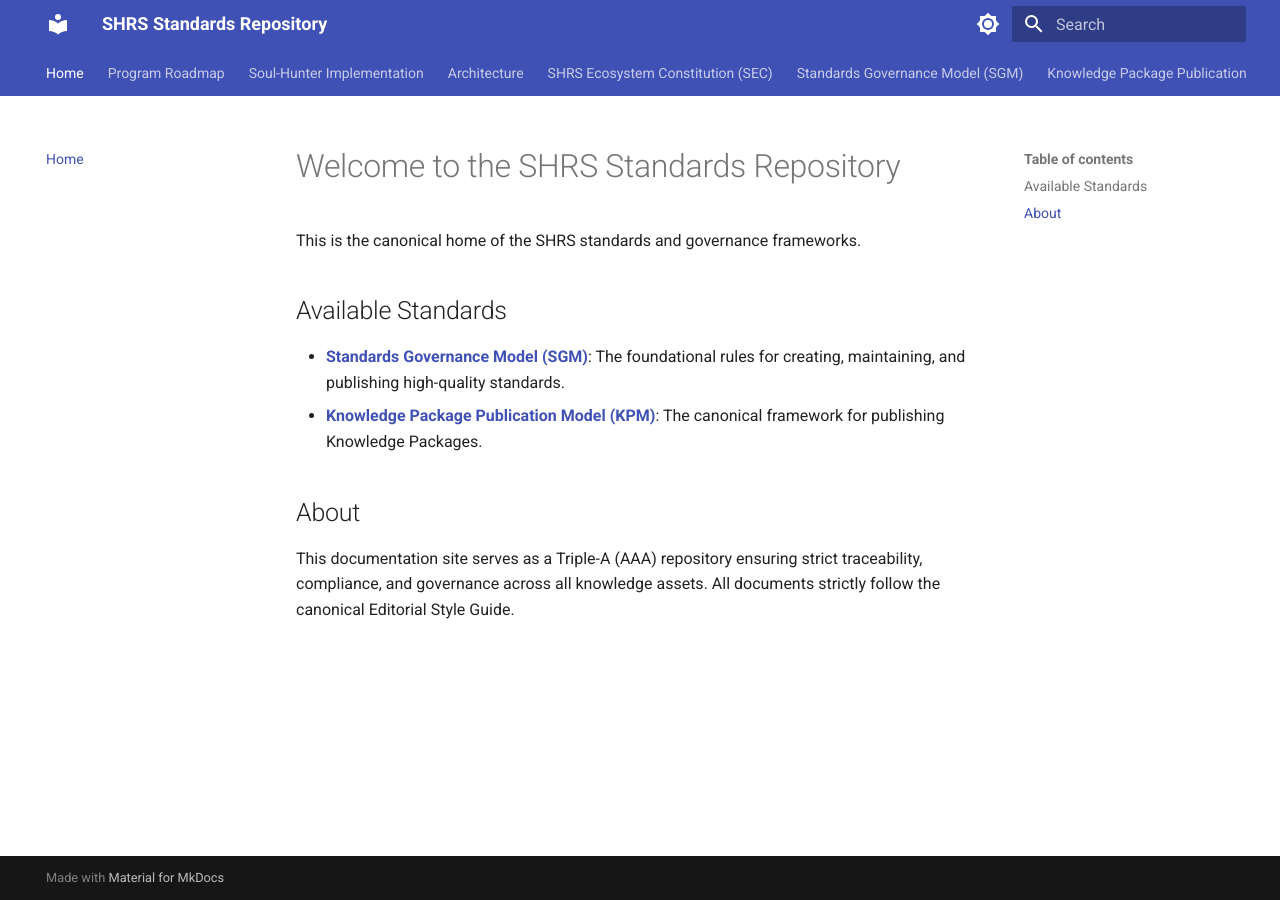
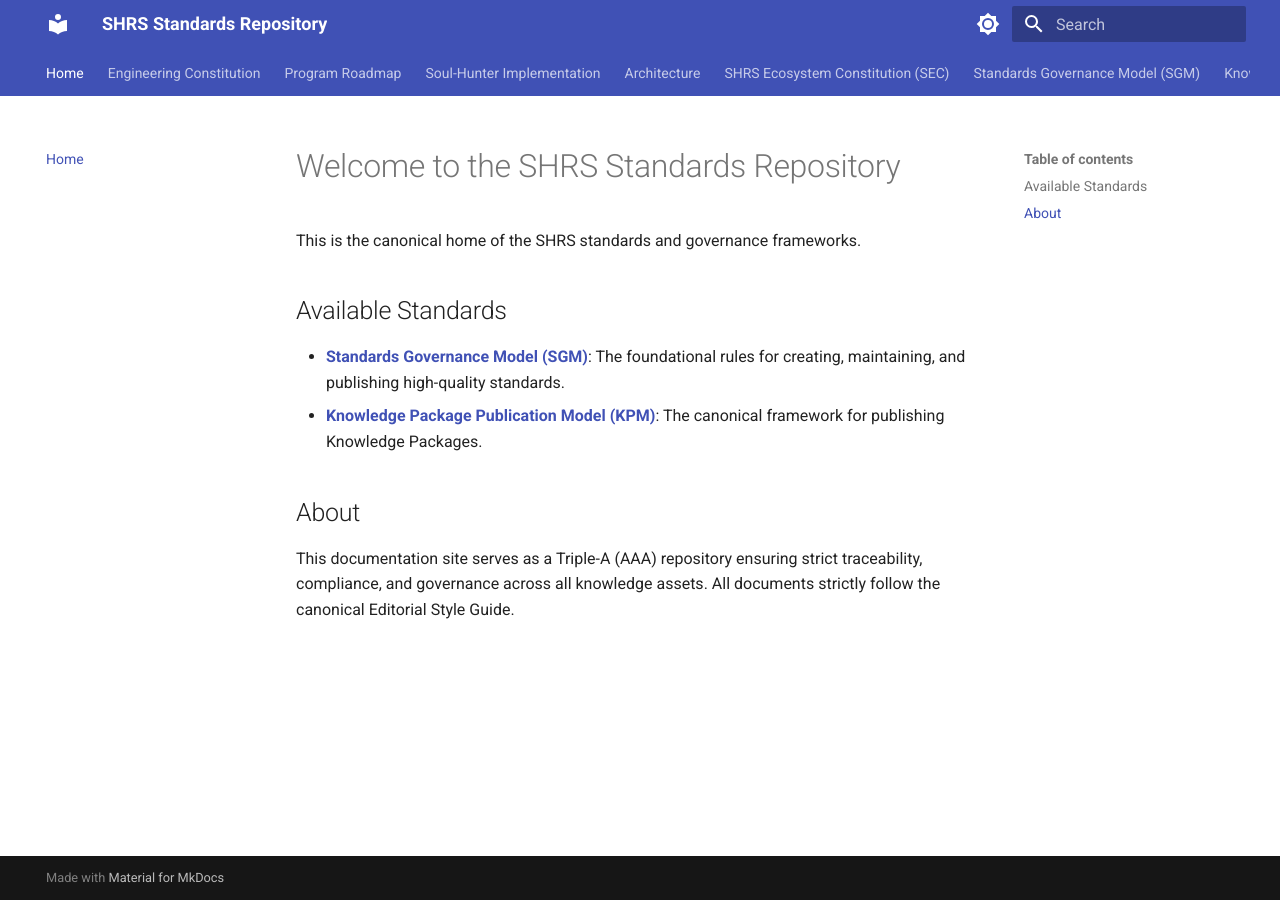
Before and after one commit to RajivPandey3/SHRS-Standards, an MkDocs documentation site: the page built from docs/index.md, in a window 1280 px wide. Built offline with MkDocs 1.6.1 and Material for MkDocs 9.7.7, drawn with Linux system fonts in a browser that asks for light colours.

Commit message:
fix(docs): add CONSTITUTION.md to site navigation

```diff
--- a/mkdocs.yml
+++ b/mkdocs.yml
@@ -44,6 +44,7 @@ markdown_extensions:
 
 nav:
   - Home: index.md
+  - Engineering Constitution: CONSTITUTION.md
   - Program Roadmap: program/ROADMAP.md
   - Soul-Hunter Implementation:
       - Architecture:
```
